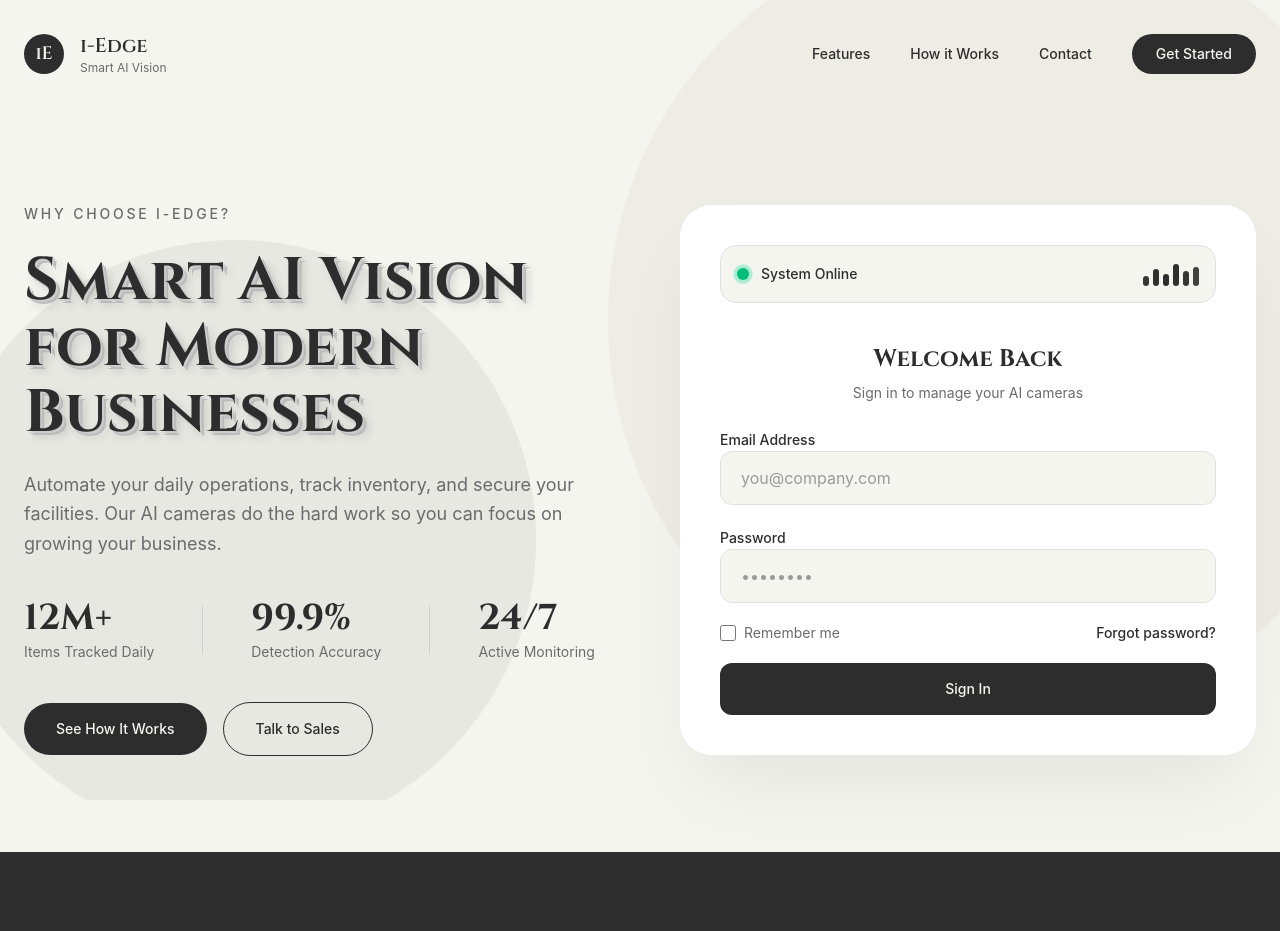
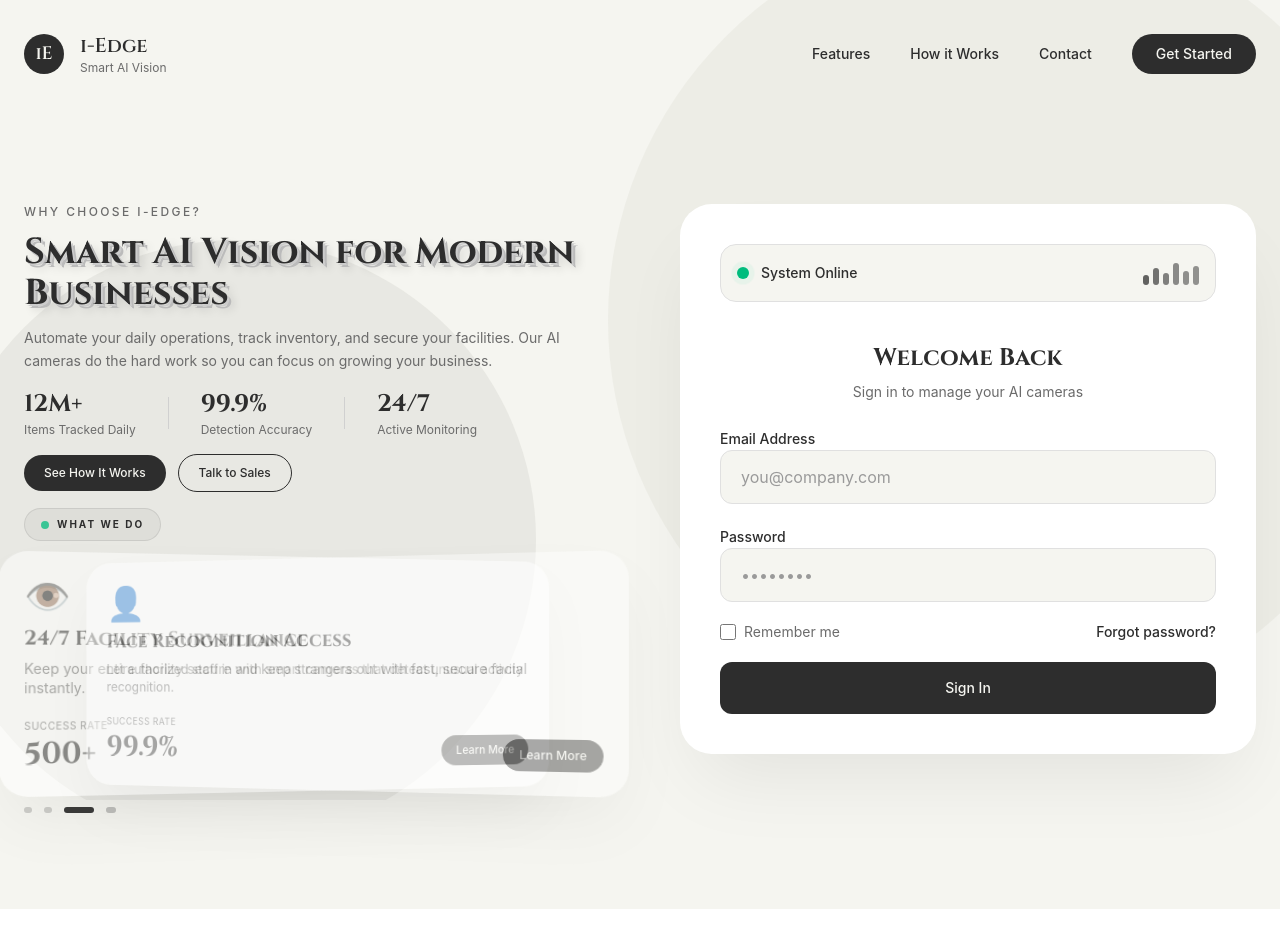
Before and after one commit to Ayush999Tiwari/i-edge-frontend, a React (Vite) app: page / in a window 1280 px wide. Shown: the top 931 px of the page. After the commit the page ends 909 px from the top, so only its background shows below. Built offline with nearby package versions, Linux system fonts and the light colour scheme.

Commit message:
changed someting

```diff
--- a/src/pages/Login.tsx
+++ b/src/pages/Login.tsx
@@ -20,14 +20,20 @@ export default function PremiumLogin({ onLogin, isLoading }: LoginProps) {
   const [email, setEmail] = useState('');
   const [password, setPassword] = useState('');
   const [mousePos, setMousePos] = useState({ x: 0, y: 0 });
+  const [activeIndex, setActiveIndex] = useState(0);
 
   const containerRef = useRef<HTMLDivElement>(null);
   const heroRef = useRef<HTMLDivElement>(null);
   const loginCardRef = useRef<HTMLDivElement>(null);
-  const servicesSectionRef = useRef<HTMLDivElement>(null);
-  const servicesTrackRef = useRef<HTMLDivElement>(null);
-  const shatterTextRef = useRef<HTMLHeadingElement>(null);
-  const shatterPiecesRef = useRef<HTMLSpanElement[]>([]);
+  const headingBlockRef = useRef<HTMLDivElement>(null);
+  const cardStackRef = useRef<HTMLDivElement>(null);
+  const cardRefs = useRef<HTMLDivElement[]>([]);
+  cardRefs.current = [];
+  const [cardStackHeight, setCardStackHeight] = useState<number>(260);
+
+  const addCardRef = (el: HTMLDivElement | null) => {
+    if (el && !cardRefs.current.includes(el)) cardRefs.current.push(el);
+  };
 
   useEffect(() => {
     const ctx = gsap.context(() => {
@@ -51,95 +57,63 @@ export default function PremiumLogin({ onLogin, isLoading }: LoginProps) {
         gsap.fromTo(loginCardRef.current, { scale: 0.95, opacity: 0, y: 40 }, { scale: 1, opacity: 1, y: 0, duration: 1, ease: 'power2.out', scrollTrigger: { trigger: loginCardRef.current, start: 'top 85%', toggleActions: 'play none none reverse' } });
       }
 
-      // 4. GLASS SHATTER EFFECT (Vertical, Thin, Gaps, Highlighted)
-      if (shatterTextRef.current) {
-        const textElement = shatterTextRef.current;
-        const text = textElement.textContent || '';
-        textElement.textContent = '';
-
-        textElement.style.display = 'block';
-        textElement.style.maxWidth = '550px';
-        textElement.style.whiteSpace = 'normal';
-        textElement.style.lineHeight = '1.3';
-        textElement.style.fontFamily = "'Cinzel', serif";
-        textElement.style.fontWeight = "500";
-        textElement.style.fontSize = "36px";
-        textElement.style.color = "#FFFFFF";
-        textElement.style.textShadow = "0 0 20px rgba(255,255,255,0.2)";
-
-        const words = text.split(' ');
-
-        words.forEach((word) => {
-          const wordSpan = document.createElement('span');
-          wordSpan.style.display = 'inline';
-
-          word.split('').forEach((char) => {
-            const shard = document.createElement('span');
-            shard.textContent = char;
-            shard.style.display = 'inline-block';
-
-            shard.style.cssText = `
-              font-family: 'Cinzel', serif;
-              font-weight: 500;
-              font-size: 36px;
-              color: #FFFFFF;
-              text-shadow: 0 0 20px rgba(255,255,255,0.2);
-              clip-path: polygon(0 0, 100% 0, 100% 100%, 0 100%);
-            `;
-            wordSpan.appendChild(shard);
-            shatterPiecesRef.current.push(shard);
-          });
-
-          textElement.appendChild(wordSpan);
-          textElement.appendChild(document.createTextNode(' '));
-        });
-
-        gsap.to(shatterPiecesRef.current, {
-          x: () => gsap.utils.random(-200, 200),
-          y: () => gsap.utils.random(-150, 150),
-          z: () => gsap.utils.random(-100, 100),
-          rotationX: () => gsap.utils.random(-180, 180),
-          rotationY: () => gsap.utils.random(-180, 180),
-          rotationZ: () => gsap.utils.random(-180, 180),
-          opacity: 0,
-          scale: () => gsap.utils.random(0.1, 0.6),
-          clipPath: () => `polygon(${Math.random() * 20}% ${Math.random() * 20}%, ${80 + Math.random() * 20}% ${Math.random() * 30}%, ${100 - Math.random() * 20}% ${80 + Math.random() * 20}%, ${Math.random() * 30}% ${100 - Math.random() * 20}%)`,
-          duration: 1,
-          stagger: { each: 0.01, from: 'random' },
-          ease: 'power3.in',
-          scrollTrigger: {
-            trigger: servicesSectionRef.current,
-            start: 'top+=15% top',
-            end: 'top+=35% top',
-            scrub: 1,
-          }
-        });
-      }
-
-      // 5. HORIZONTAL SCROLL (FIXED TO STOP EXACTLY AT THE END)
-      if (servicesSectionRef.current && servicesTrackRef.current) {
-        const track = servicesTrackRef.current;
-
-        gsap.to(track, {
-          // ✅ PERFECT FIX: Moves exactly the difference between track width and screen width
-          x: () => -(track.scrollWidth - window.innerWidth),
-          ease: 'none',
-          scrollTrigger: {
-            trigger: servicesSectionRef.current,
-            start: 'top top',
-            // ✅ PERFECT FIX: Scroll distance matches the movement distance exactly
-            end: () => `+=${track.scrollWidth - window.innerWidth}`,
-            pin: true,
-            scrub: 1,
-            invalidateOnRefresh: true,
-          }
-        });
+      // 4. LEFT-SIDE CARD SLIDESHOW — one card visible at a time, with 3D depth on the transition
+      const cards = cardRefs.current;
+      if (cards.length) {
+        gsap.set(cards[0], { opacity: 1, x: 0, rotateY: 0, scale: 1, zIndex: 2 });
+        gsap.set(cards.slice(1), { opacity: 0, x: 50, rotateY: -25, scale: 0.94, zIndex: 1 });
       }
 
     }, containerRef);
 
     return () => ctx.revert();
   }, []);
+
+  // Card slot height = login card height minus the heading block above it, so the left
+  // column (heading + slideshow) never runs taller than the login card on the right.
+  useEffect(() => {
+    const measure = () => {
+      if (loginCardRef.current && headingBlockRef.current) {
+        const total = loginCardRef.current.offsetHeight;
+        const headingH = headingBlockRef.current.offsetHeight;
+        const gap = 20;
+        setCardStackHeight(Math.max(180, total - headingH - gap));
+      }
+    };
+    measure();
+    const observer = new ResizeObserver(measure);
+    if (loginCardRef.current) observer.observe(loginCardRef.current);
+    if (headingBlockRef.current) observer.observe(headingBlockRef.current);
+    window.addEventListener('resize', measure);
+    return () => {
+      observer.disconnect();
+      window.removeEventListener('resize', measure);
+    };
+  }, []);
+
+  // Auto-advance the slideshow — fast cadence
+  useEffect(() => {
+    const interval = setInterval(() => {
+      setActiveIndex((prev) => (prev + 1) % SERVICES.length);
+    }, 1800);
+    return () => clearInterval(interval);
+  }, []);
+
+  // Crossfade + 3D-tilt animation whenever activeIndex changes — quick snap
+  useEffect(() => {
+    const cards = cardRefs.current;
+    if (!cards.length) return;
+    cards.forEach((card, i) => {
+      if (i === activeIndex) {
+        gsap.fromTo(card,
+          { opacity: 0, x: 50, rotateY: -25, scale: 0.94, zIndex: 2 },
+          { opacity: 1, x: 0, rotateY: 0, scale: 1, zIndex: 2, duration: 0.5, ease: 'power2.out' }
+        );
+      } else {
+        gsap.to(card, { opacity: 0, x: -50, rotateY: 25, scale: 0.94, zIndex: 1, duration: 0.4, ease: 'power2.out' });
+      }
+    });
+  }, [activeIndex]);
 
   const handleSubmit = (e: React.FormEvent) => {
     e.preventDefault();
@@ -179,38 +153,85 @@ export default function PremiumLogin({ onLogin, isLoading }: LoginProps) {
       </nav>
 
       <div className="relative z-10 max-w-7xl mx-auto px-6 py-16 lg:py-24">
-        <div className="grid lg:grid-cols-2 gap-20 items-center">
-          <div ref={heroRef} className="space-y-10">
-            <div className="space-y-6 max-w-xl overflow-hidden">
-              <p className="reveal-text text-sm font-medium text-[#6B6B6B] uppercase tracking-[0.2em] font-sans">Why Choose i-Edge?</p>
-              <h2 className="reveal-text text-5xl lg:text-6xl font-bold text-[#2D2D2D] leading-[1.1]" style={{ fontFamily: 'Cinzel, serif', textShadow: '2px 2px 0 #ccc, 4px 4px 0 #bbb, 6px 6px 10px rgba(0,0,0,0.15)' }}>
+        <div className="grid lg:grid-cols-2 gap-20 items-start">
+          <div ref={heroRef} className="space-y-6">
+
+            {/* Headline + supporting copy — back on TOP, compacted so the column fits within the login card's height */}
+            <div ref={headingBlockRef} className="space-y-3 max-w-xl overflow-hidden">
+              <p className="reveal-text text-xs font-medium text-[#6B6B6B] uppercase tracking-[0.2em] font-sans">Why Choose i-Edge?</p>
+              <h2 className="reveal-text text-3xl lg:text-4xl font-bold text-[#2D2D2D] leading-[1.15]" style={{ fontFamily: 'Cinzel, serif', textShadow: '2px 2px 0 #ccc, 4px 4px 0 #bbb, 6px 6px 10px rgba(0,0,0,0.15)' }}>
                 Smart AI Vision for Modern Businesses
               </h2>
-              <p className="reveal-text text-lg text-[#6B6B6B] leading-relaxed font-sans">
+              <p className="reveal-text text-sm text-[#6B6B6B] leading-relaxed font-sans">
                 Automate your daily operations, track inventory, and secure your facilities. Our AI cameras do the hard work so you can focus on growing your business.
               </p>
-            </div>
 
-            <div className="flex items-center gap-12 overflow-hidden font-sans">
-              <div className="reveal-text">
-                <div className="text-4xl font-bold text-[#2D2D2D]" style={{ fontFamily: 'Cinzel, serif' }}>12M+</div>
-                <div className="text-sm text-[#6B6B6B] mt-1">Items Tracked Daily</div>
+              <div className="flex items-center gap-8 overflow-hidden font-sans pt-1">
+                <div className="reveal-text">
+                  <div className="text-2xl font-bold text-[#2D2D2D]" style={{ fontFamily: 'Cinzel, serif' }}>12M+</div>
+                  <div className="text-xs text-[#6B6B6B] mt-0.5">Items Tracked Daily</div>
+                </div>
+                <div className="reveal-text w-px h-8 bg-[#D0D0D0]" />
+                <div className="reveal-text">
+                  <div className="text-2xl font-bold text-[#2D2D2D]" style={{ fontFamily: 'Cinzel, serif' }}>99.9%</div>
+                  <div className="text-xs text-[#6B6B6B] mt-0.5">Detection Accuracy</div>
+                </div>
+                <div className="reveal-text w-px h-8 bg-[#D0D0D0]" />
+                <div className="reveal-text">
+                  <div className="text-2xl font-bold text-[#2D2D2D]" style={{ fontFamily: 'Cinzel, serif' }}>24/7</div>
+                  <div className="text-xs text-[#6B6B6B] mt-0.5">Active Monitoring</div>
+                </div>
               </div>
-              <div className="reveal-text w-px h-12 bg-[#D0D0D0]" />
-              <div className="reveal-text">
-                <div className="text-4xl font-bold text-[#2D2D2D]" style={{ fontFamily: 'Cinzel, serif' }}>99.9%</div>
-                <div className="text-sm text-[#6B6B6B] mt-1">Detection Accuracy</div>
-              </div>
-              <div className="reveal-text w-px h-12 bg-[#D0D0D0]" />
-              <div className="reveal-text">
-                <div className="text-4xl font-bold text-[#2D2D2D]" style={{ fontFamily: 'Cinzel, serif' }}>24/7</div>
-                <div className="text-sm text-[#6B6B6B] mt-1">Active Monitoring</div>
+
+              <div className="flex items-center gap-3 font-sans pt-1">
+                <button className="px-5 py-2.5 rounded-full bg-[#2D2D2D] text-[#F5F5F0] font-medium text-xs">See How It Works</button>
+                <button className="px-5 py-2.5 rounded-full bg-transparent border border-[#2D2D2D] text-[#2D2D2D] font-medium text-xs">Talk to Sales</button>
               </div>
             </div>
 
-            <div className="flex items-center gap-4 font-sans">
-              <button className="px-8 py-4 rounded-full bg-[#2D2D2D] text-[#F5F5F0] font-medium text-sm">See How It Works</button>
-              <button className="px-8 py-4 rounded-full bg-transparent border border-[#2D2D2D] text-[#2D2D2D] font-medium text-sm">Talk to Sales</button>
+            {/* CARD SLIDESHOW — sits right below the heading, height auto-fits the remaining space so it never pushes past the login card */}
+            <div className="space-y-3 -mt-2">
+              <div className="reveal-text inline-flex items-center gap-2 px-4 py-2 rounded-full bg-[#2D2D2D]/5 border border-[#2D2D2D]/10 w-fit">
+                <span className="w-2 h-2 rounded-full bg-emerald-500 animate-pulse" />
+                <span className="text-[10px] font-bold text-[#2D2D2D] uppercase tracking-[0.2em] font-sans">What We Do</span>
+              </div>
+
+              <div
+                ref={cardStackRef}
+                className="relative w-full max-w-xl"
+                style={{ height: `${cardStackHeight}px`, perspective: '1200px' }}
+              >
+                {SERVICES.map((service, index) => (
+                  <div
+                    key={index}
+                    ref={addCardRef}
+                    className="absolute inset-0 p-6 rounded-[1.75rem] bg-white flex flex-col justify-between font-sans overflow-hidden"
+                    style={{ boxShadow: '0 30px 60px -15px rgba(0, 0, 0, 0.12)', transformStyle: 'preserve-3d' }}
+                  >
+                    <div>
+                      <div className="text-4xl mb-2">{service.icon}</div>
+                      <h4 className="text-xl font-bold mb-1.5 text-[#2D2D2D]" style={{ fontFamily: 'Cinzel, serif' }}>{service.name}</h4>
+                      <p className="text-sm text-[#6B6B6B] leading-snug">{service.desc}</p>
+                    </div>
+                    <div className="flex items-end justify-between">
+                      <div>
+                        <div className="text-[10px] text-[#6B6B6B] uppercase tracking-wider mb-0.5">Success Rate</div>
+                        <div className="text-3xl font-bold text-[#2D2D2D]" style={{ fontFamily: 'Cinzel, serif' }}>{service.stat}</div>
+                      </div>
+                      <button className="px-4 py-2 rounded-full bg-[#2D2D2D] text-[#F5F5F0] text-xs font-medium">Learn More</button>
+                    </div>
+                  </div>
+                ))}
+              </div>
+
+              <div className="flex items-center gap-3">
+                {SERVICES.map((_, i) => (
+                  <div
+                    key={i}
+                    className={`h-1.5 rounded-full transition-all duration-500 ${i === activeIndex ? 'w-8 bg-[#2D2D2D]' : 'w-2 bg-[#2D2D2D]/20'}`}
+                  />
+                ))}
+              </div>
             </div>
           </div>
 
@@ -265,44 +286,6 @@ export default function PremiumLogin({ onLogin, isLoading }: LoginProps) {
         </div>
       </div>
 
-      {/* DARK SECTION */}
-      <div ref={servicesSectionRef} className="relative z-10 h-[100vh] overflow-hidden bg-[#2D2D2D] text-[#F5F5F0]">
-
-        {/* TEXT AT TOP LEFT */}
-        <div className="absolute top-20 left-6 lg:left-20 z-20 max-w-2xl">
-
-          {/* HIGHLIGHTED BADGE */}
-          <div className="inline-flex items-center gap-3 px-8 py-4 rounded-full bg-white/10 backdrop-blur-md border border-white/20 mb-8 shadow-lg shadow-white/5">
-            <span className="w-3 h-3 rounded-full bg-emerald-400 animate-pulse" />
-            <span className="text-lg font-bold text-white uppercase tracking-[0.25em]">What We Do</span>
-          </div>
-
-          {/* SHATTER TEXT */}
-          <h3 ref={shatterTextRef} className="font-normal leading-tight">
-            Smart cameras that watch, count, and protect your business 24/7.
-          </h3>
-        </div>
-
-        {/* ✅ PERFECT FIX: w-max ensures track is exactly the size of its content */}
-        <div ref={servicesTrackRef} className="flex h-full items-center pl-6 lg:pl-[85vw] gap-8 w-max">
-          {SERVICES.map((service, index) => (
-            <div key={index} className="service-card flex-shrink-0 w-[80vw] lg:w-[40vw] h-[60vh] p-10 rounded-[2rem] bg-[#F5F5F0] text-[#2D2D2D] flex flex-col justify-between font-sans" style={{ boxShadow: '0 40px 80px -20px rgba(0, 0, 0, 0.2)' }}>
-              <div>
-                <div className="text-6xl mb-6">{service.icon}</div>
-                <h4 className="text-3xl font-bold mb-4" style={{ fontFamily: 'Cinzel, serif' }}>{service.name}</h4>
-                <p className="text-lg text-[#6B6B6B] leading-relaxed">{service.desc}</p>
-              </div>
-              <div className="flex items-end justify-between">
-                <div>
-                  <div className="text-xs text-[#6B6B6B] uppercase tracking-wider mb-1">Success Rate</div>
-                  <div className="text-5xl font-bold text-[#2D2D2D]" style={{ fontFamily: 'Cinzel, serif' }}>{service.stat}</div>
-                </div>
-                <button className="px-6 py-3 rounded-full bg-[#2D2D2D] text-[#F5F5F0] text-sm font-medium">Learn More</button>
-              </div>
-            </div>
-          ))}
-        </div>
-      </div>
     </div>
   );
 }
```
